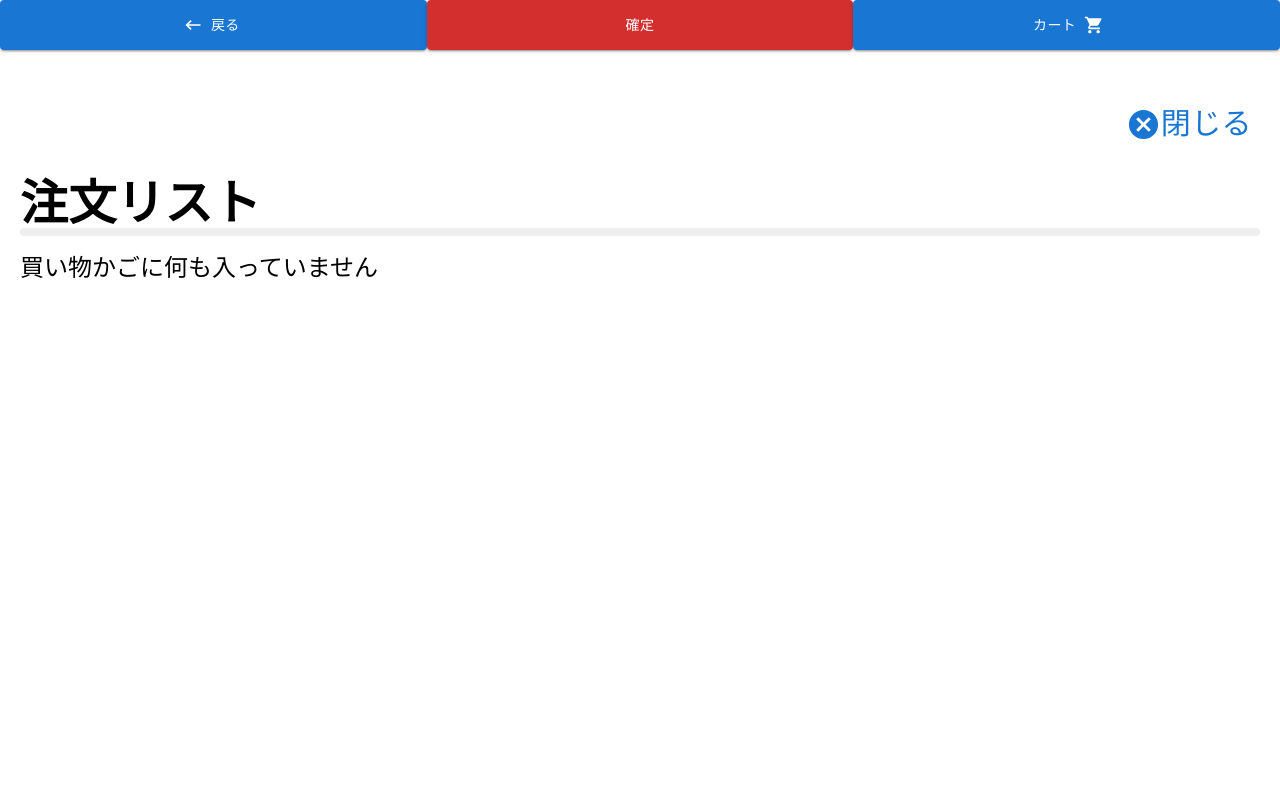
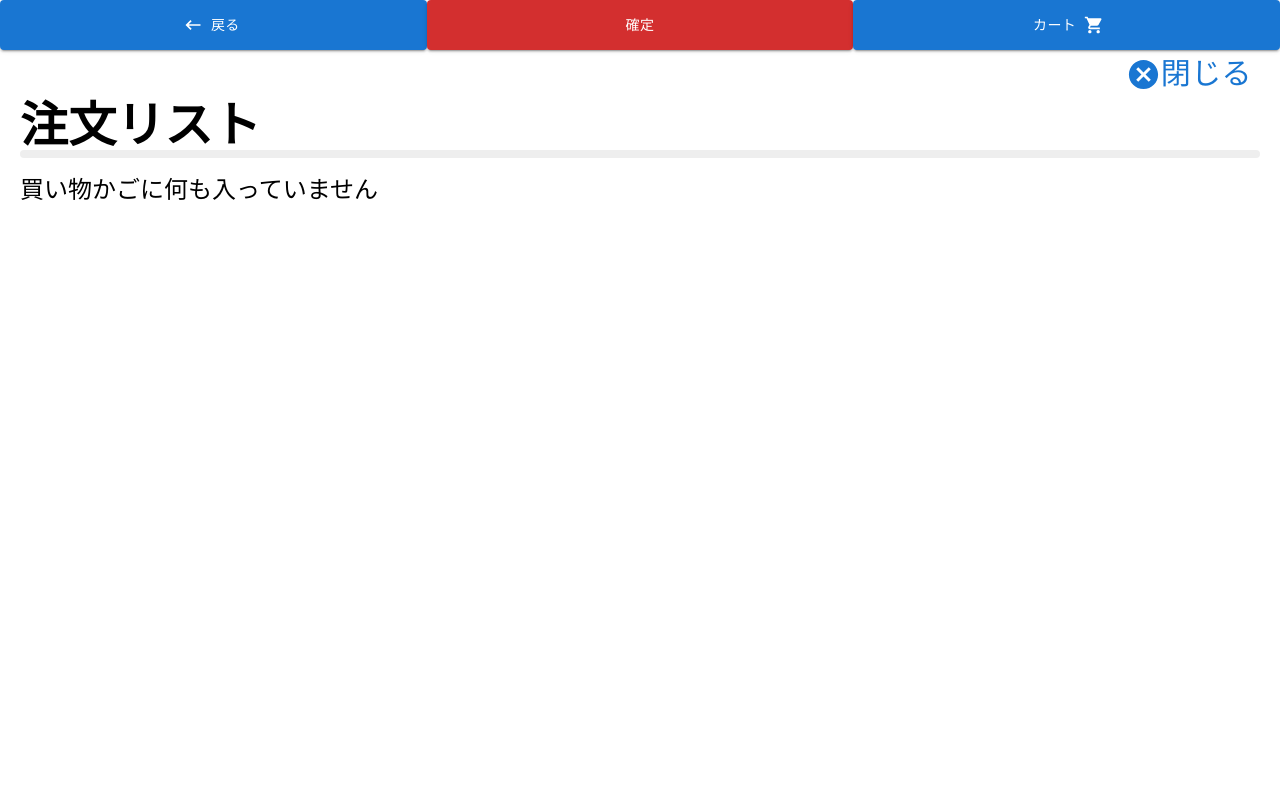
Before and after one commit to yuta925/todokuyo, a React (Create React App) app: page /order in a window 1280 px wide. Both pictures are taken after a click on the button "カート". Shown: the top 800 px of the page. Built offline with nearby package versions, Linux system fonts and the light colour scheme.

Commit message:
ブランチ消されましたリベンジです

```diff
--- a/src/components/CartModal/CartModal.tsx
+++ b/src/components/CartModal/CartModal.tsx
@@ -41,10 +41,10 @@ export const CartModal = () => {
 
       <Modal
         isOpen={editModalIsOpen}
-        className="mt-20 bg-white h-[100%] p-5"
+        className="mt-[50px] bg-white h-[100%] px-5"
         ariaHideApp={false}
       >
-        <div className="flex justify-end -p-5">
+        <div className="flex justify-end -p-5 -mb-7 pl-5">
           <Button onClick={() => setEditModalIsOpen(false)}>
             <CancelIcon fontSize="large" />
             <p className="text-3xl">閉じる</p>
```
